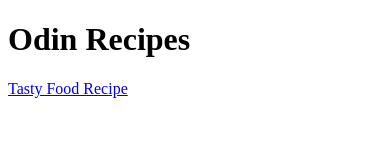
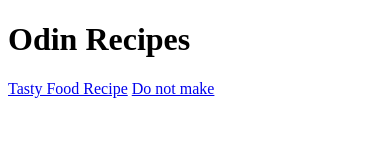
Before and after one commit to MarkedCards/Recipe-Project, a plain HTML site: page index.html in a window 390 px wide. Drawn offline with Linux system fonts and the light colour scheme.

Commit message:
added link on index.html, created Deep-Fried-Phone

```diff
--- a/index.html
+++ b/index.html
@@ -9,5 +9,6 @@
 <body>
     <h1>Odin Recipes</h1>
     <a href="recipes/Boiled-Shoe.html">Tasty Food Recipe</a>
+    <a href="recipes/Seasoned-Shit.html">Do not make</a>
 </body>
 </html>
```
Also changed, not shown: img/AnotherCreepyAzurewingedmagpie-size_restricted.gif (added), img/Cell_Phone_Fried-630x354.jpg (added), 1 other file.
